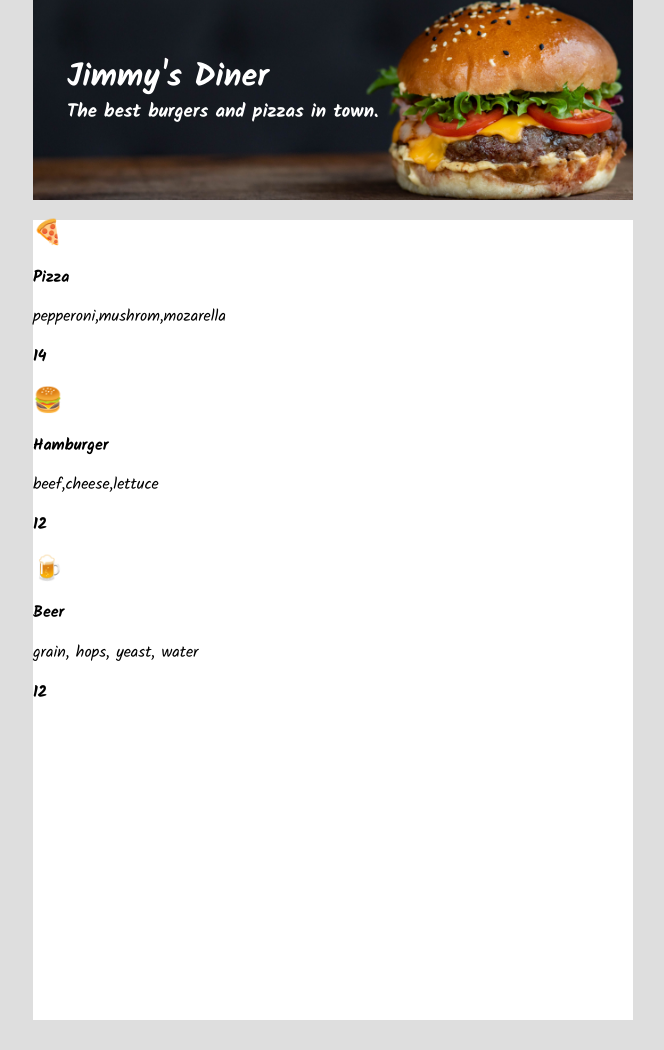
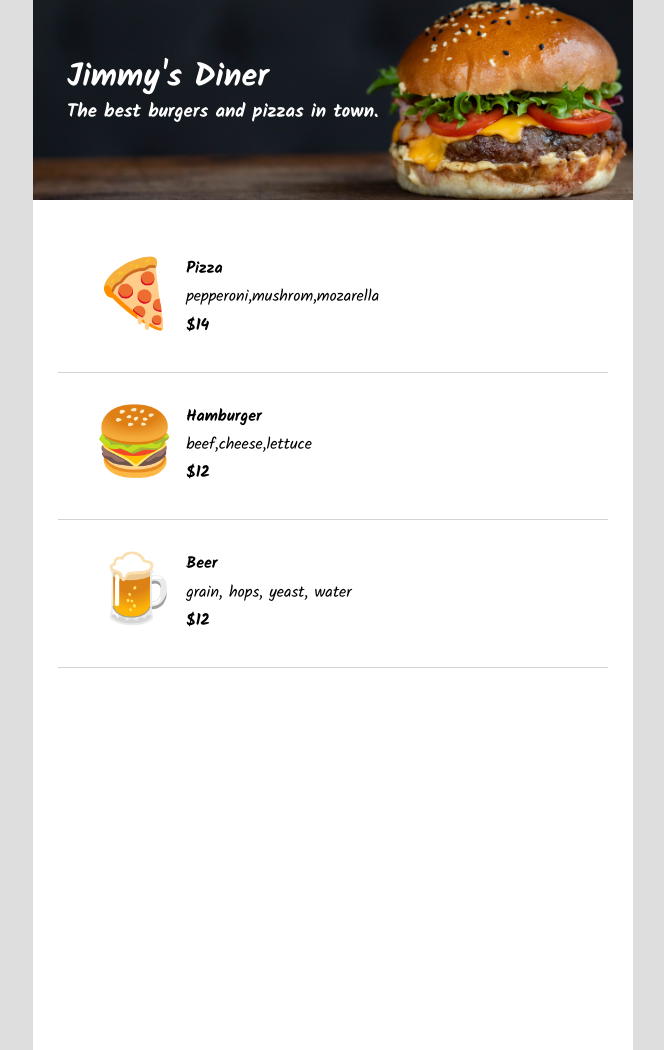
Before and after one commit to AceP20/menu-project, a website built with Vite: page index.html in a window 1280 px wide. Shown: the whole page, without its empty margins (307-971 px from the left). Before the commit the page ends 1020 px from the top, so only its background shows below. Built offline with nearby package versions, Linux system fonts and the light colour scheme.

Commit message:
finished the first layout of menu

```diff
--- a/index.css
+++ b/index.css
@@ -26,6 +26,32 @@ header div{
     margin: 0px 34px;
 }
 
+main {
+    padding: 25px;
+}
+
+main div{
+    display: flex;
+}
+
+main h2, main h4, main p{
+    margin: 5px;
+}
+
+.menu{
+    display: flex;
+    flex-direction: column;
+}
+
+main spam{
+    display: flex;
+    flex-direction: column;
+}
+
+.menu-card{
+    padding: 30px;
+}
+
 /* background and font styling */
 body{
     background-color: DEDEDE;
@@ -42,3 +68,11 @@ main {
     height: 100vh;
     background-color: white;
 }
+
+main h2{
+    font-size: 50pt;
+}
+
+.menu-card{
+    border-bottom: 1px solid lightgray;
+}
--- a/index.html
+++ b/index.html
@@ -13,7 +13,7 @@
             </div>
         </header>
         <main>
-            <div id="menu">
+            <div class='menu' id="menu">
 
             </div>
         </main>
--- a/index.js
+++ b/index.js
@@ -3,11 +3,14 @@ import menuArray from '/data.js'
 const menuOptions = []
 
 menuArray.forEach(item => {
-    menuOptions.push(
-        `<h2>${item.emoji}</h2>
+    menuOptions.push(`
+        <div class="menu-card">
+        <h2>${item.emoji}</h2>
+        <spam>
         <h4>${item.name}</h4>
         <p>${item.ingredients}</p>
-        <h4>${item.price}</h4>`
+        <h4>$${item.price}</h4>
+        </spam></div>`
     )
 });
 
@@ -17,5 +20,4 @@ function renderMenu(menu){
 
 renderMenu(menuOptions.join(''))
 
-// we need to fix the layout of the render in the main page
-// also need to set the horizontal line divider
+// Add plus button on right and begin the function for the Your order menu
```
